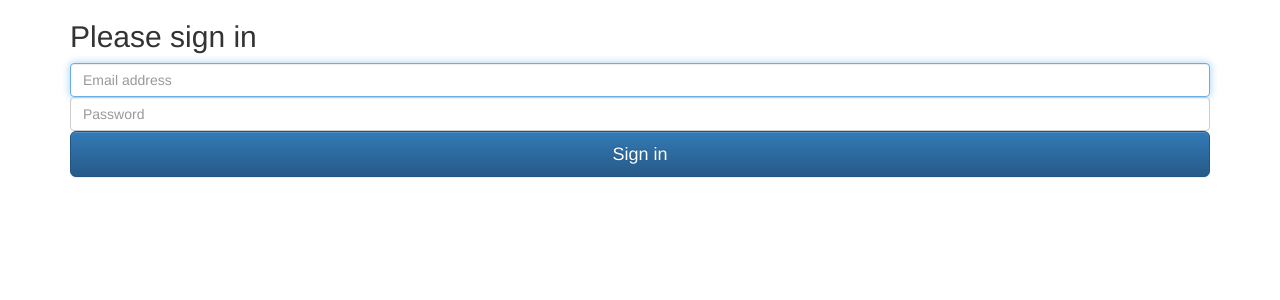
After one commit to Klvst3r/loginBoostrap, a PHP site: page /vista/index.php in a window 1280 px wide. The commit adds this page. Shown: the top 300 px of the page. Run offline with PHP 8.4, Linux system fonts and the light colour scheme; some libraries are stand-ins or nearby versions.

Commit message:
Se agrega la libreria de Booststrap via CDN

```diff
--- a/controlador/usuariosControlador.php
+++ b/controlador/usuariosControlador.php
@@ -6,6 +6,11 @@ class usuariosControlador{
 		$obj =  new usuariosDatos();
 		return $obj->insertarUsuarios($usuario, $pass);
 	}
+
+	function validar($usuario, $pass){
+		$obj =  new usuariosDatos();
+		return $obj->validar($usuario, $pass);
+	}
 }
 
 ?>
--- /dev/null
+++ b/vista/index.php
@@ -0,0 +1,42 @@
+<?php
+/*
+https://getbootstrap.com/examples/signin/
+
+http://getbootstrap.com/
+
+http://getbootstrap.com/getting-started/
+
+
+ */
+
+?>
+<!DOCTYPE html>
+<html lang="en">
+<head>
+	<meta charset="UTF-8">
+	<title>Sign In</title>
+	<!-- Latest compiled and minified CSS -->
+	<link rel="stylesheet" href="https://maxcdn.bootstrapcdn.com/bootstrap/3.3.7/css/bootstrap.min.css" integrity="sha384-BVYiiSIFeK1dGmJRAkycuHAHRg32OmUcww7on3RYdg4Va+PmSTsz/K68vbdEjh4u" crossorigin="anonymous">
+
+	<!-- Optional theme -->
+	<link rel="stylesheet" href="https://maxcdn.bootstrapcdn.com/bootstrap/3.3.7/css/bootstrap-theme.min.css" integrity="sha384-rHyoN1iRsVXV4nD0JutlnGaslCJuC7uwjduW9SVrLvRYooPp2bWYgmgJQIXwl/Sp" crossorigin="anonymous">
+
+	<script src="https://ajax.googleapis.com/ajax/libs/jquery/1.11.1/jquery.min.js"></script>
+
+	<!-- Latest compiled and minified JavaScript -->
+	<script src="https://maxcdn.bootstrapcdn.com/bootstrap/3.3.7/js/bootstrap.min.js" integrity="sha384-Tc5IQib027qvyjSMfHjOMaLkfuWVxZxUPnCJA7l2mCWNIpG9mGCD8wGNIcPD7Txa" crossorigin="anonymous"></script>
+
+</head>
+<body>
+	 <div class="container">
+
+      <div class="form-signin">
+        <h2 class="form-signin-heading">Please sign in</h2>
+        <input type="email" id="usuario" class="form-control" placeholder="Email address" required autofocus>
+        <input type="password" id="pass" class="form-control" placeholder="Password" required>
+        <button class="btn btn-lg btn-primary btn-block" type="button">Sign in</button>
+      </div>
+    </div>
+
+</body>
+</html>
```
Also changed, not shown: datos/usuariosDatos.php (+25 -0 lines).
